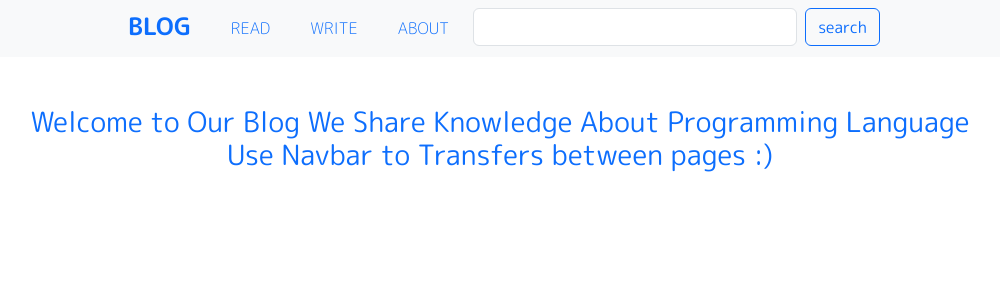
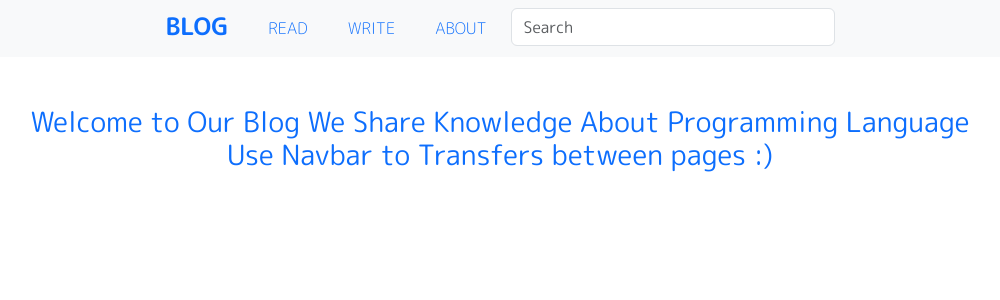
Before and after one commit to TUWAIQ-PYTHON-5/LAB_ORM_2, a Django app: page / in a window 1280 px wide. Shown: the top 300 px of the page, without its empty margins (140-1140 px from the left). Run offline with Django 4.2, Linux system fonts and the light colour scheme.

Commit message:
search function has be add

```diff
--- a/Blog/subjects/templates/subjects/base.html
+++ b/Blog/subjects/templates/subjects/base.html
@@ -33,11 +33,9 @@
             <li class="nav-item">
               <a class="nav-link me-2 mt-2 fw-light" href="{% url 'subjects:about_page' %}">ABOUT</a>
             </li>
-            <li class="nav-item">
-              <form method="POST" class="d-flex mt-2 me-2" role="search">
-                {% csrf_token%}
-                <input name="search" class="form-control me-2" type="search"  >
-                <input class="btn btn-outline-primary" type="submit" value="search"/>
+            <li class="nav-item md-5">
+              <form action="{% url 'subjects:search_page' %}" method="GET" class="d-flex mt-2 me-2" role="search">
+                <input name="search" class="form-control me-2" type="search" placeholder="Search" >
               </form>
             </li>
           </ul>
--- a/Blog/subjects/urls.py
+++ b/Blog/subjects/urls.py
@@ -12,6 +12,8 @@ urlpatterns = [
     path('details/<subject_id>/',views.details_page,name="details_page"),
     path('updated/<subject_id>/',views.update_page,name="update_page"),
     path('delete/<subject_id>/',views.delete_page,name="delete_page"),
+    path('search/',views.search_page,name="search_page"),
+
 
 
 ]
--- a/Blog/subjects/views.py
+++ b/Blog/subjects/views.py
@@ -53,11 +53,11 @@ def delete_page(request : HttpRequest, subject_id):
 
 def search_page(request : HttpRequest):
 
-    if request.method == "POST":
-        search = request.POST.get("search")
+    if request.method == 'GET':
+        search = request.GET.get("search")
         result_search = Subject.objects.filter(title__icontains=search)
 
-        return render(request,"subjects/subject_details.html", {"result_search" : result_search})
+        return render(request,"subjects/result_search.html", {"result_search" : result_search})
 
 
 
```
Also changed, not shown: Blog/subjects/templates/subjects/result_search.html (+9 -2 lines).
